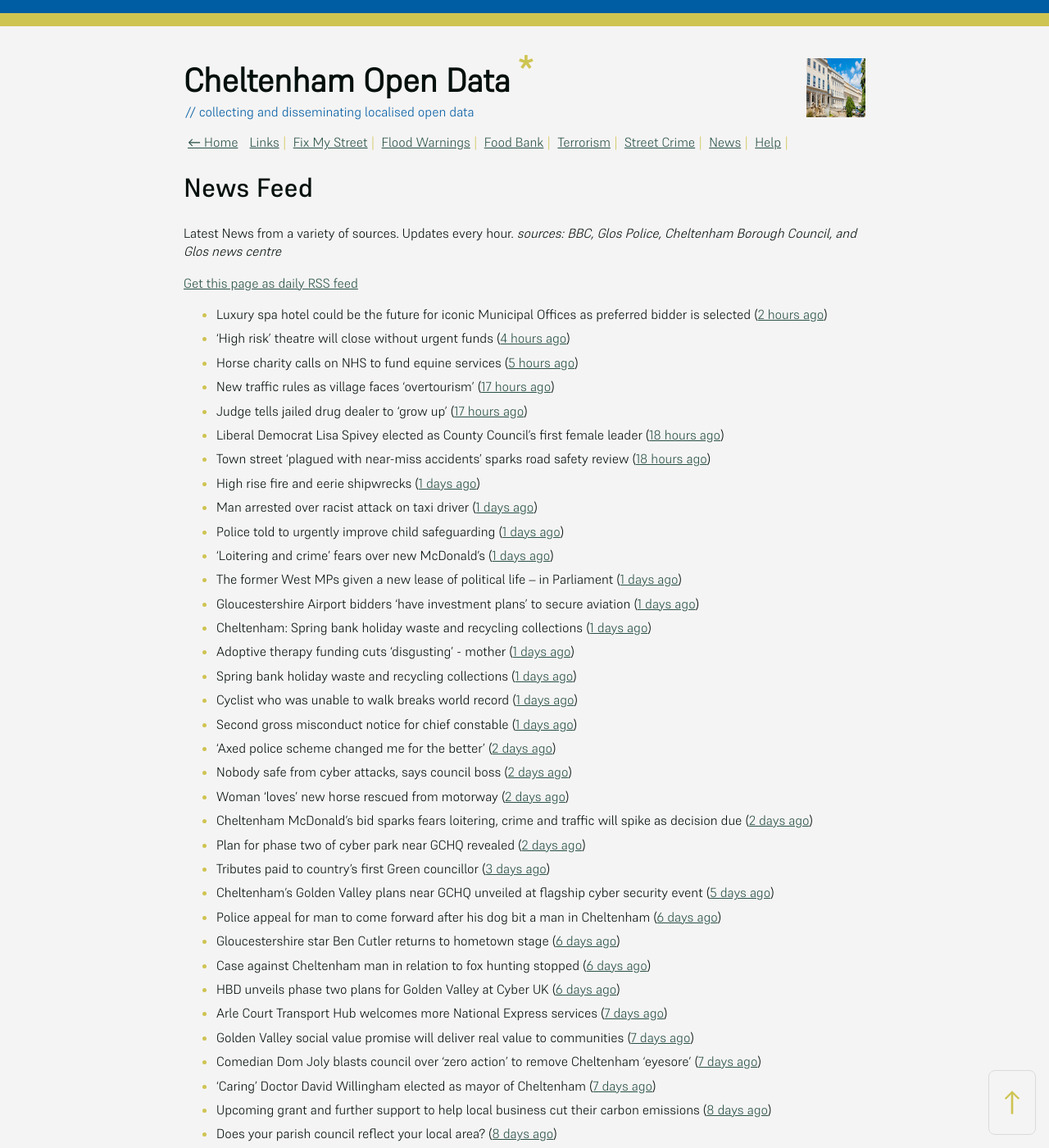
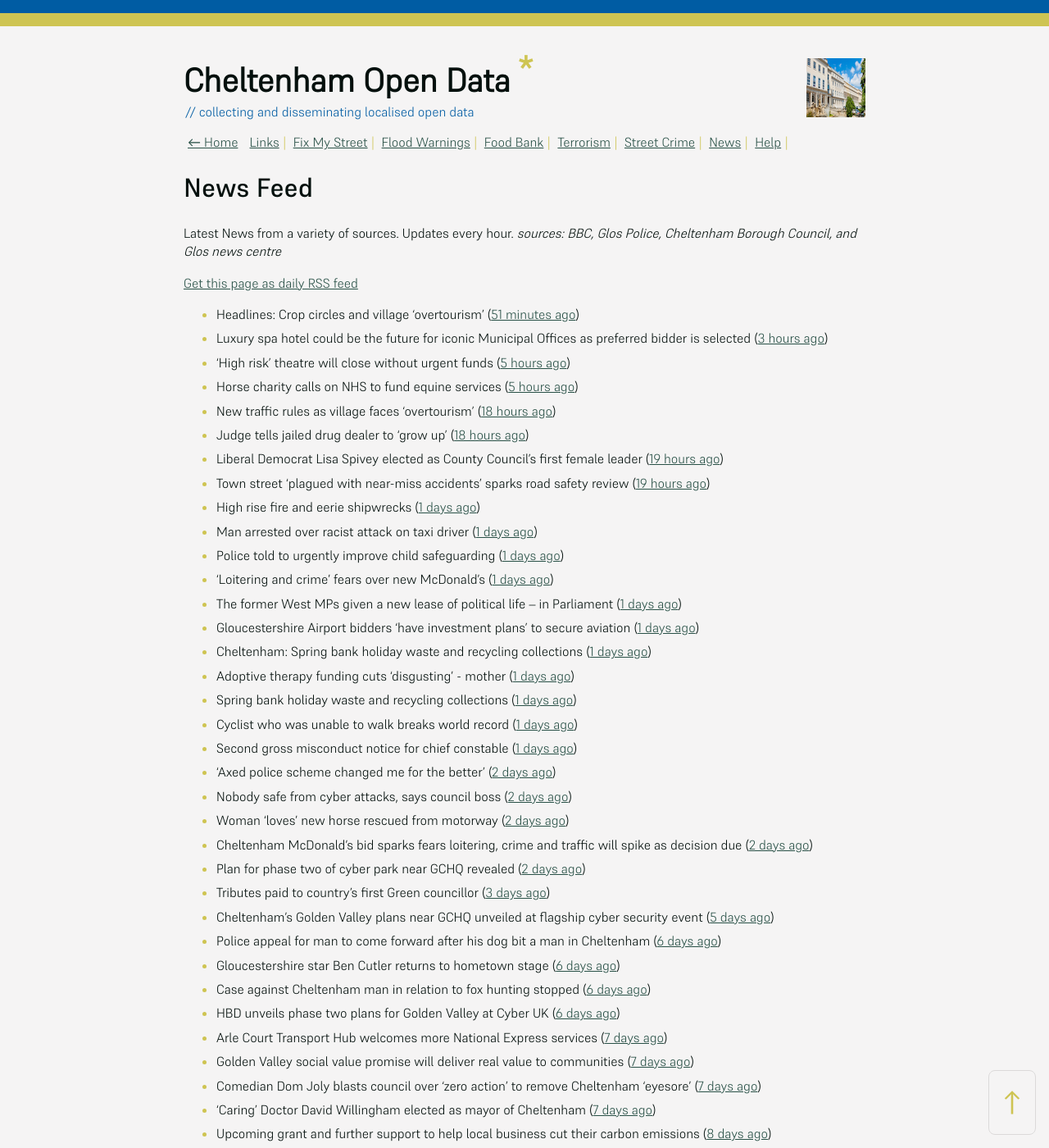
Before and after one commit to mat-0/cheltenham-open-data, a Jekyll site: the page built from _pages/news.md, in a window 1280 px wide and 1400 px high. Shown: the whole window at 82% size. Built offline with Jekyll 4.4.1, drawn with Linux system fonts in a browser that asks for light colours.

Commit message:
Updated 2025-05-22 10:57:55

```diff
--- a/_pages/news.md
+++ b/_pages/news.md
@@ -12,13 +12,14 @@ _sources: BBC, Glos Police, Cheltenham Borough Council, and Glos news centre_
 [Get this page as daily RSS feed](/daily.rss)
 
 <!-- news_marker starts -->
-- Luxury spa hotel could be the future for iconic Municipal Offices as preferred bidder is selected ([2 hours ago](https://www.cheltenham.gov.uk/news/article/3014/luxury_spa_hotel_could_be_the_future_for_iconic_municipal_offices_as_preferred_bidder_is_selected))
-- 'High risk' theatre will close without urgent funds ([4 hours ago](https://www.bbc.com/news/articles/cvgqqypywe1o))
+- Headlines: Crop circles and village 'overtourism' ([51 minutes ago](https://www.bbc.com/news/articles/ckgrj59nqg5o))
+- Luxury spa hotel could be the future for iconic Municipal Offices as preferred bidder is selected ([3 hours ago](https://www.cheltenham.gov.uk/news/article/3014/luxury_spa_hotel_could_be_the_future_for_iconic_municipal_offices_as_preferred_bidder_is_selected))
+- 'High risk' theatre will close without urgent funds ([5 hours ago](https://www.bbc.com/news/articles/cvgqqypywe1o))
 - Horse charity calls on NHS to fund equine services ([5 hours ago](https://www.bbc.com/news/articles/cy8d927xllzo))
-- New traffic rules as village faces 'overtourism' ([17 hours ago](https://www.bbc.com/news/articles/cvg99j1y39ro))
-- Judge tells jailed drug dealer to 'grow up' ([17 hours ago](https://www.bbc.com/news/articles/cp3qqky8gnwo))
-- Liberal Democrat Lisa Spivey elected as County Council’s first female leader ([18 hours ago](https://gloucesternewscentre.co.uk/liberal-democrat-lisa-spivey-elected-as-county-councils-first-female-leader/))
-- Town street ‘plagued with near-miss accidents’ sparks road safety review ([18 hours ago](https://gloucesternewscentre.co.uk/town-street-plagued-with-near-miss-accidents-sparks-road-safety-review/))
+- New traffic rules as village faces 'overtourism' ([18 hours ago](https://www.bbc.com/news/articles/cvg99j1y39ro))
+- Judge tells jailed drug dealer to 'grow up' ([18 hours ago](https://www.bbc.com/news/articles/cp3qqky8gnwo))
+- Liberal Democrat Lisa Spivey elected as County Council’s first female leader ([19 hours ago](https://gloucesternewscentre.co.uk/liberal-democrat-lisa-spivey-elected-as-county-councils-first-female-leader/))
+- Town street ‘plagued with near-miss accidents’ sparks road safety review ([19 hours ago](https://gloucesternewscentre.co.uk/town-street-plagued-with-near-miss-accidents-sparks-road-safety-review/))
 - High rise fire and eerie shipwrecks ([1 days ago](https://www.bbc.com/news/articles/cre99p0g8vxo))
 - Man arrested over racist attack on taxi driver ([1 days ago](https://www.bbc.com/news/articles/c87jjwnqxz2o))
 - Police told to urgently improve child safeguarding ([1 days ago](https://www.bbc.com/news/articles/clyggrx8njeo))
```
Also changed, not shown: other parts of _pages/news.md (+1 -1 lines), _data/flood.json (+5 -27 lines), index.md (+5 -5 lines).
